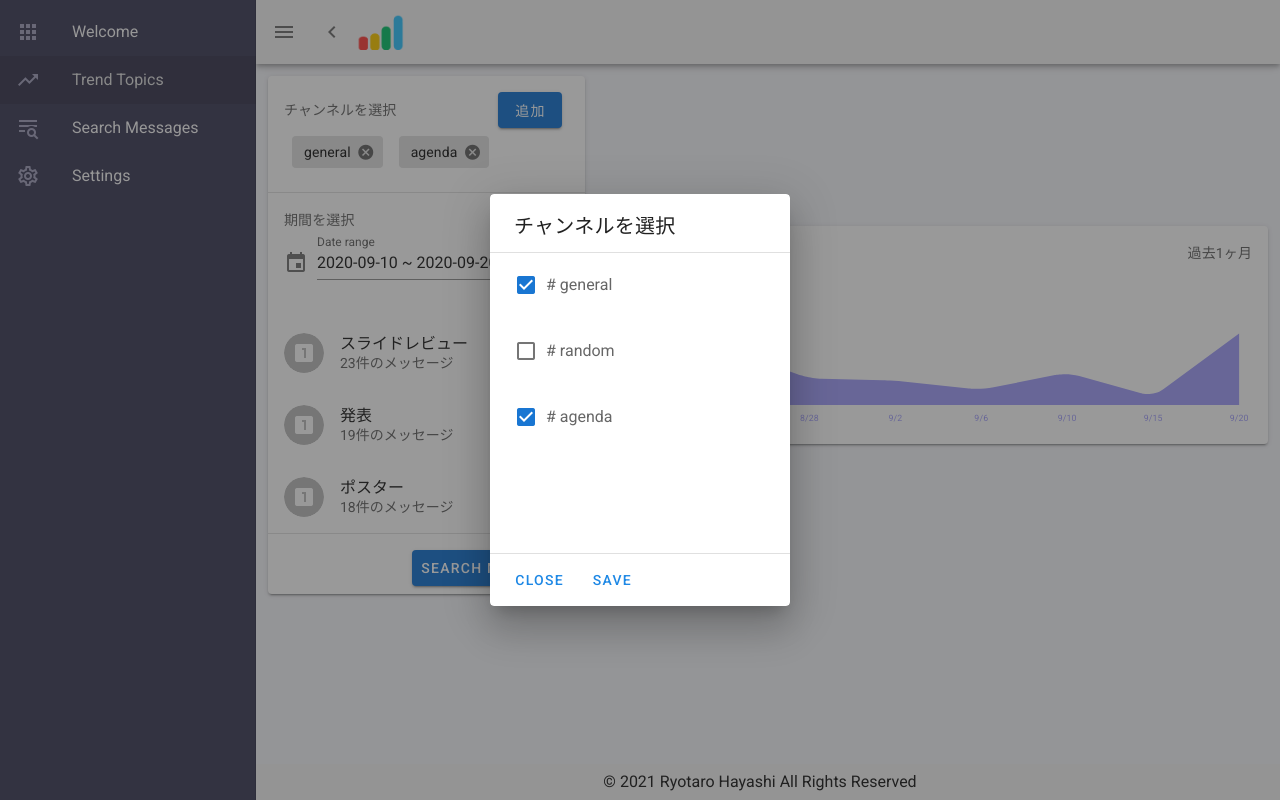
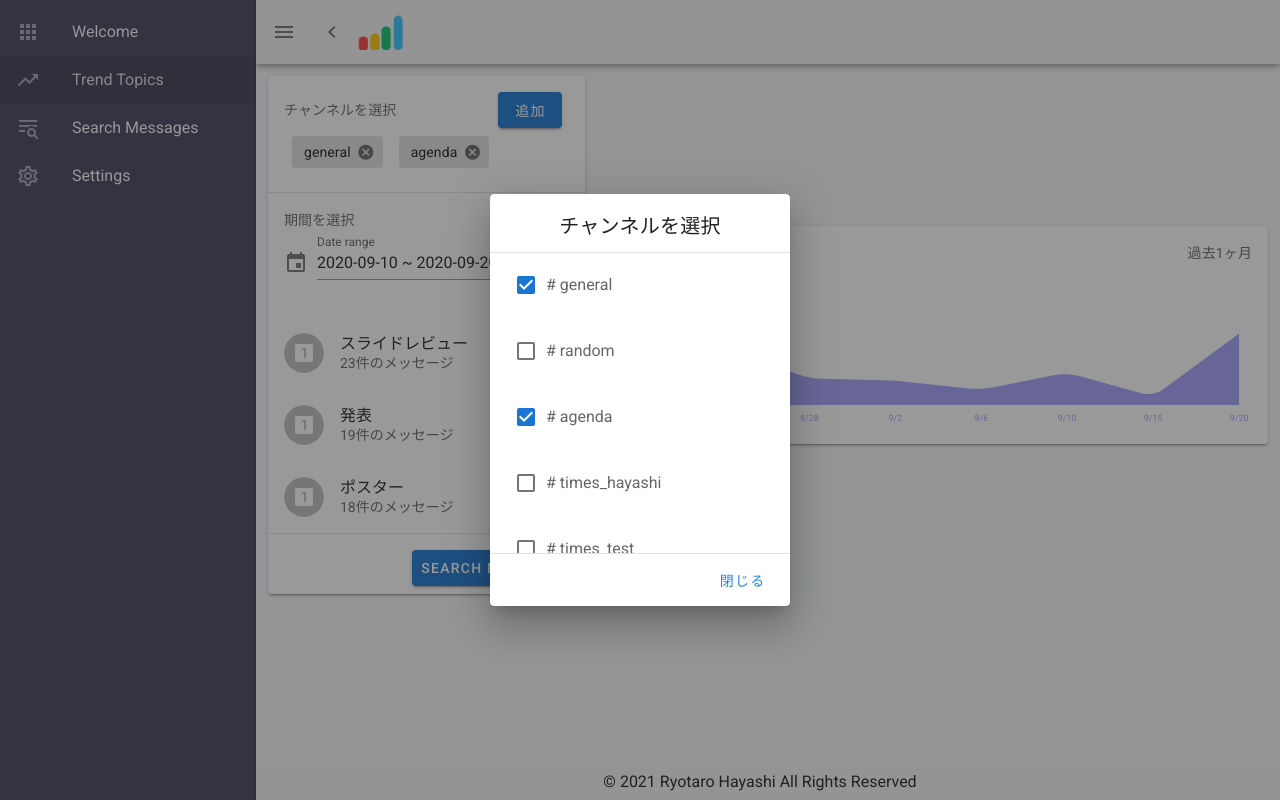
Before and after one commit to Ryotaro-Hayashi/slack-visualization, a Nuxt app in the folder project/: page / in a window 1280 px wide. Both pictures are taken after a click on the button "追加". Built offline with nearby package versions, Linux system fonts and the light colour scheme.

Commit message:
[add] v-card-textの中央寄せ

```diff
--- a/project/src/pages/index.vue
+++ b/project/src/pages/index.vue
@@ -29,7 +29,7 @@
                 </template>
 
                 <v-card>
-                  <v-card-title>チャンネルを選択</v-card-title>
+                  <v-card-title class="justify-center">チャンネルを選択</v-card-title>
                   <v-divider></v-divider>
                   <v-card-text style="height: 300px;">
                     <v-checkbox
@@ -41,19 +41,13 @@
                   </v-card-text>
                   <v-divider></v-divider>
                   <v-card-actions>
+                    <v-spacer></v-spacer>
                     <v-btn
                       color="blue darken-1"
                       text
                       @click="dialog = false"
                     >
-                      Close
-                    </v-btn>
-                    <v-btn
-                      color="blue darken-1"
-                      text
-                      @click="dialog = false"
-                    >
-                      Save
+                      閉じる
                     </v-btn>
                   </v-card-actions>
                 </v-card>
@@ -213,6 +207,14 @@ export default {
         active: true,
         name: 'agenda'
       },
+      {
+        active: false,
+        name: 'times_hayashi'
+      },
+      {
+        active: false,
+        name: 'times_test'
+      },
     ],
     files: [
       {
```
